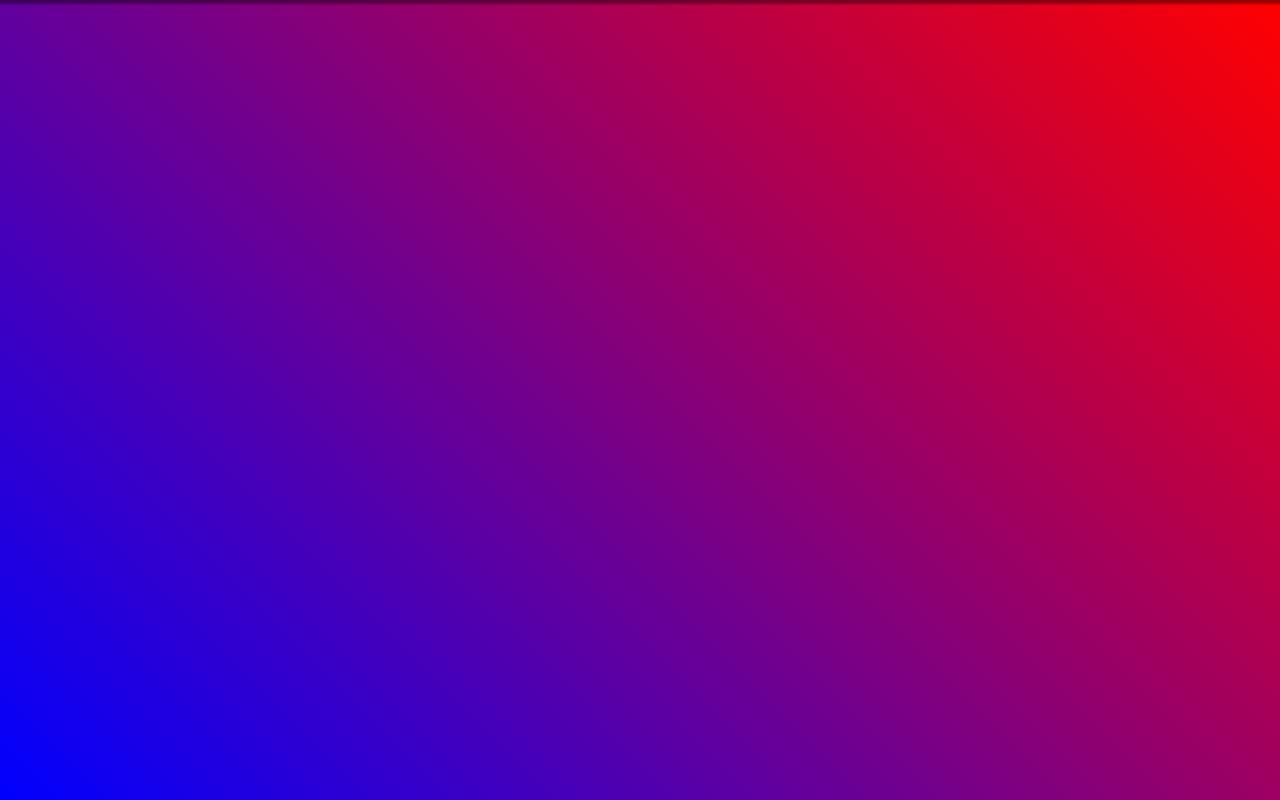
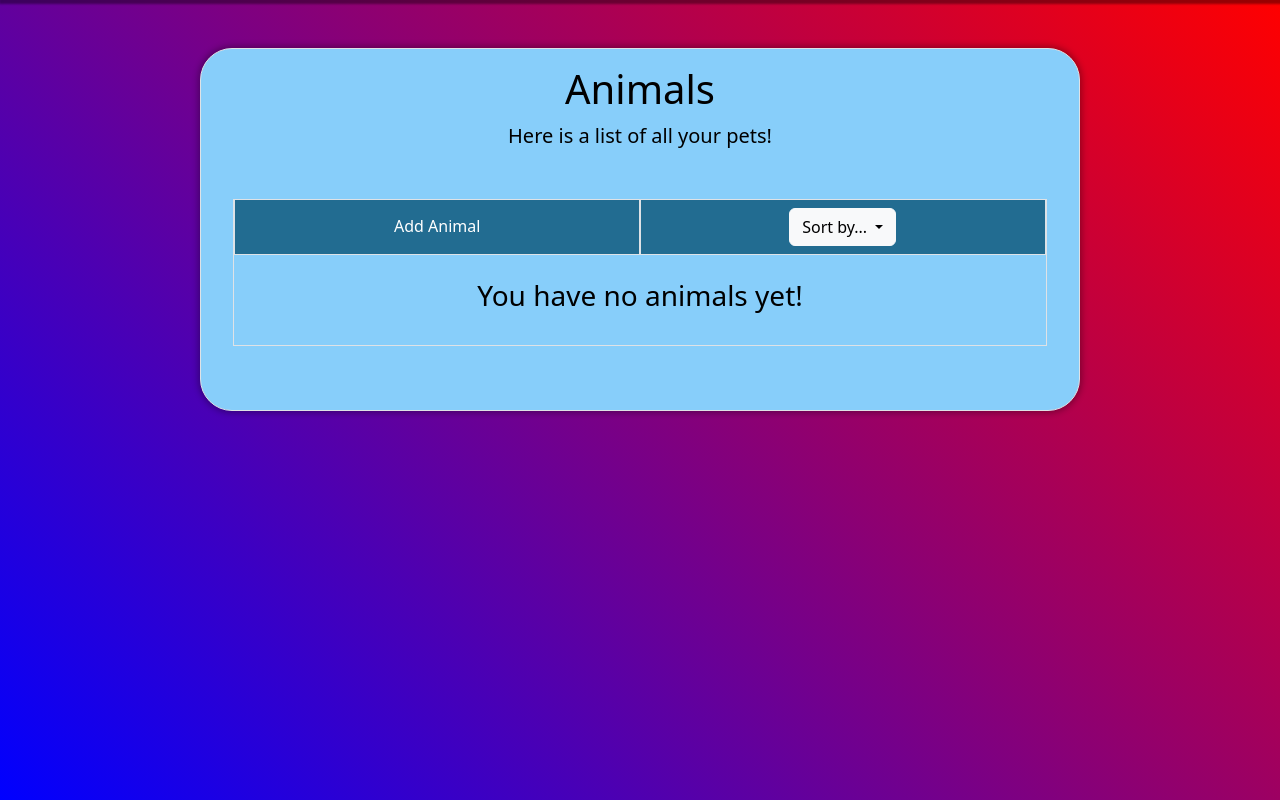
Before and after one commit to TobyJWalker/animal-tracker, a Flask app: template templates/animal_list.html in a window 1280 px wide. Shown: the part 54-854 px from the top of the page. Run offline with Flask 3, Linux system fonts and the light colour scheme; the template is opened without the code that fills it, so the values that code supplies are empty.

Commit message:
Added animal list

```diff
--- a/templates/animal_list.html
+++ b/templates/animal_list.html
@@ -1,3 +1,61 @@
 {% extends "base.html" %}
 
-{% block title %}Sign Up{% endblock %}
+{% block title %}Your Animals{% endblock %}
+
+{% block content %}
+    <div class="container-lg border" style="max-height:80%;overflow:auto;min-width:70%;margin-top:2rem;padding:1rem 2rem 4rem 2rem;color:black;background-color:lightskyblue;border-radius:2rem;max-width:36rem;box-shadow:0px 0px 6px 2px rgba(0,0,0,0.3);border-width:3px;">
+        <div class="container-fluid mb-5">
+            <h1>Animals</h1>
+            <p class="lead">Here is a list of all your pets!</p>
+        </div>
+        <div class="container-fluid border border-bottom-0" name="animal-table" style="padding:0;">
+            <div class="d-flex" style="padding:0 auto 0 auto;background-color:rgb(34, 108, 145);">
+                <div class="col p-2 flex-grow-1 border border-top-0 border-left-0">
+                    <a href="/animals/add" class="btn btn-outline-primary" style="width:100%;color:white;border:none;">Add Animal</a>
+                </div>
+                <div class="col p-2 border border-top-0">
+                    <div class="dropdown">
+                        <button class="btn btn-light dropdown-toggle" type="button" data-bs-toggle="dropdown" aria-expanded="false">
+                            Sort by...
+                        </button>
+                        <ul class="dropdown-menu">
+                            <li><a class="dropdown-item" href="#">Name (asc)</a></li>
+                            <li><a class="dropdown-item" href="#">Name (desc)</a></li>
+                            <li><a class="dropdown-item" href="#">Age (low-high)</a></li>
+                            <li><a class="dropdown-item" href="#">Age (high-low)</a></li>
+                        </ul>
+                    </div>
+                </div>
+            </div>
+
+            {% if animals %}
+                {% for animal in animals %}
+                <a href="/animals/{{ animal.id }}" class="text-decoration-none" style="color:black;">
+                    <div class="row border-bottom m-0" style="background-color:white;">
+                        <div class="col" style="max-width:10%;padding:0;">
+                            {% if animal.image_url %}
+                                <img src="{{ animal.image_url }}" class="img-fluid" alt="..." width="160" height="160">
+                            {% else %}
+                                <img src="/static/images/placeholder.jpeg" class="img-fluid" alt="..." width="160" height="160">
+                            {% endif %}
+                        </div>
+                        <div class="col p-2 d-flex flex-grow-1 align-items-center justify-content-start">
+                            <div class="container-fluid text-start">
+                                <h4 class="card-title text-uppercase">{{ animal.name }}</h4>
+                                <p class="card-text">{{ animal.species }}</p>
+                            </div>
+                        </div>
+                        <div class="col p-2 d-flex align-items-center justify-content-end">
+                            <h1 style="color:gray;">></h1>
+                        </div>
+                    </div>
+                </a>
+                {% endfor %}
+            {% else %}
+                <div class="container-fluid border-bottom py-4">
+                    <h3>You have no animals yet!</h3>
+                </div>
+            {% endif %}
+        </div>
+    </div>
+{% endblock %}
```
